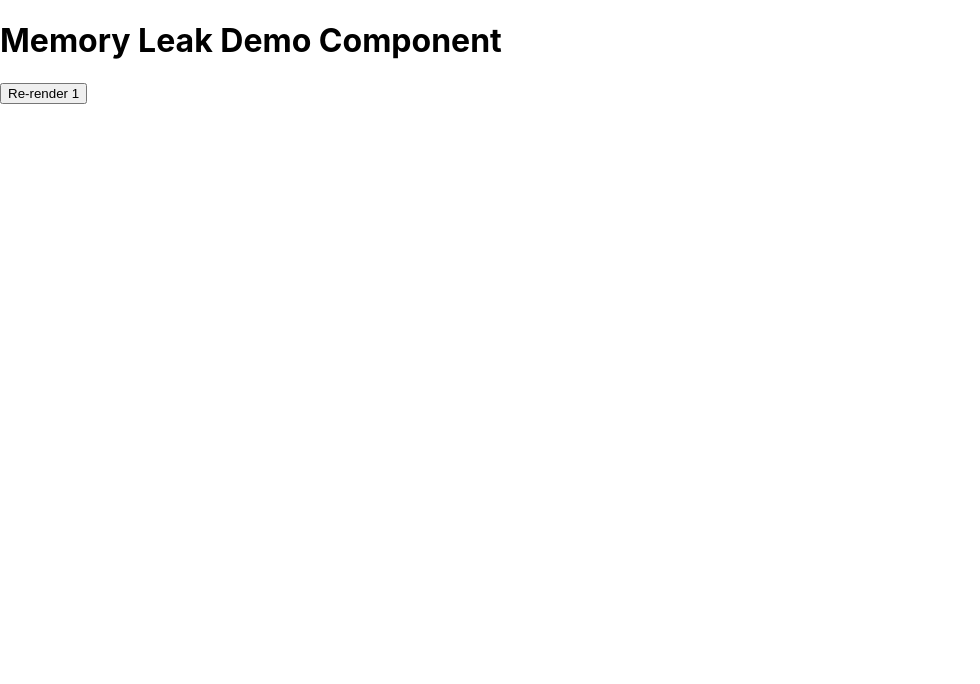
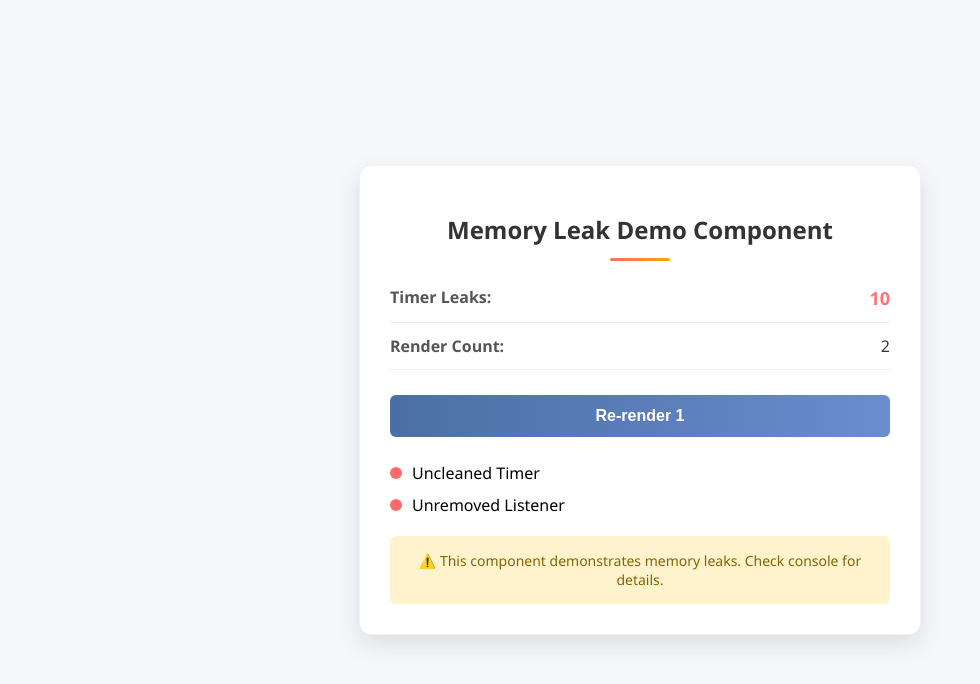
Before and after one commit to EdmondWang/React-Scenario, a React (Create React App) app: page /memory-leak in a window 1280 px wide. Shown: the top 684 px of the page, without its empty margins (0-980 px from the left). Built offline with nearby package versions, Linux system fonts and the light colour scheme.

Commit message:
styles to memory leak page

```diff
--- a/src/features/memory-leak/index.tsx
+++ b/src/features/memory-leak/index.tsx
@@ -1,14 +1,25 @@
-import { useEffect, useState } from 'react';
+import React, { useState, useEffect } from 'react';
+import './styles.css';
 
 const LeakDemo = () => {
     console.log('LeakDemo component render function is called');
 
     const [count, setCount] = useState(1);
+    const [leakCount, setLeakCount] = useState(0);
+    const [renderCount, setRenderCount] = useState(0);
+
+    // Track component renders
+    useEffect(() => {
+        setRenderCount(prev => prev + 1);
+    }, []); // Empty dependency array to run only once on mount
+
     // Uncleaned timer (memory leak point)
     useEffect(() => {
         console.log('Creating setInterval timer');
+        // eslint-disable-next-line @typescript-eslint/no-unused-vars
         const timer = setInterval(() => {
             console.log('Leaking memory...');
+            setLeakCount(prev => prev + 1);
         }, 1000);
 
         // Intentionally not returning cleanup function
@@ -25,9 +36,21 @@ const LeakDemo = () => {
     }, []);
 
     return (
-        <div>
-            <h1>Memory Leak Demo Component</h1>
+        <div className="leak-demo-container">
+            <div className="card">
+                <h1 className="title">Memory Leak Demo Component</h1>
+                <div className="info-section">
+                    <div className="info-item">
+                        <span className="label">Timer Leaks:</span>
+                        <span className="value leak-count">{leakCount}</span>
+                    </div>
+                    <div className="info-item">
+                        <span className="label">Render Count:</span>
+                        <span className="value">{renderCount}</span>
+                    </div>
+                </div>
                 <button
+                    className="reload-button"
                     onClick={() => {
                         console.log('Forcing re-render');
                         setCount((prev: number) => prev + 1);
@@ -35,8 +58,23 @@ const LeakDemo = () => {
                 >
                     Re-render {count}
                 </button>
+                <div className="leak-indicators">
+                    <div className="indicator-item">
+                        <div className="indicator active"></div>
+                        <span>Uncleaned Timer</span>
+                    </div>
+                    <div className="indicator-item">
+                        <div className="indicator active"></div>
+                        <span>Unremoved Listener</span>
+                    </div>
+                </div>
+                <div className="warning-text">
+                    <p>⚠️ This component demonstrates memory leaks. Check console for details.</p>
+                </div>
+            </div>
         </div>
     );
 };
 
+
 export default LeakDemo;
--- /dev/null
+++ b/src/features/memory-leak/styles.css
@@ -0,0 +1,162 @@
+.leak-demo-container {
+  display: flex;
+  justify-content: center;
+  align-items: center;
+  min-height: 100vh;
+  background-color: #f5f7fa;
+  padding: 20px;
+  box-sizing: border-box;
+  font-family: 'Segoe UI', Tahoma, Geneva, Verdana, sans-serif;
+}
+
+.card {
+  background-color: white;
+  border-radius: 12px;
+  box-shadow: 0 10px 25px rgba(0, 0, 0, 0.1);
+  padding: 30px;
+  width: 100%;
+  max-width: 500px;
+  transition: transform 0.3s ease, box-shadow 0.3s ease;
+}
+
+.card:hover {
+  transform: translateY(-5px);
+  box-shadow: 0 15px 30px rgba(0, 0, 0, 0.15);
+}
+
+.title {
+  color: #333;
+  font-size: 24px;
+  margin-bottom: 25px;
+  text-align: center;
+  position: relative;
+  padding-bottom: 15px;
+}
+
+.title::after {
+  content: '';
+  position: absolute;
+  bottom: 0;
+  left: 50%;
+  transform: translateX(-50%);
+  width: 60px;
+  height: 3px;
+  background: linear-gradient(90deg, #ff6b6b, #ffa502);
+  border-radius: 2px;
+}
+
+.info-section {
+  margin-bottom: 25px;
+}
+
+.info-item {
+  display: flex;
+  justify-content: space-between;
+  margin-bottom: 12px;
+  padding-bottom: 12px;
+  border-bottom: 1px solid #eee;
+}
+
+.label {
+  font-weight: 600;
+  color: #555;
+}
+
+.value {
+  color: #333;
+  font-weight: 500;
+}
+
+.leak-count {
+  color: #ff6b6b;
+  font-weight: 700;
+  font-size: 18px;
+  animation: pulse 2s infinite;
+}
+
+@keyframes pulse {
+  0% { opacity: 1; }
+  50% { opacity: 0.7; }
+  100% { opacity: 1; }
+}
+
+.reload-button {
+  width: 100%;
+  padding: 12px;
+  background: linear-gradient(90deg, #4a6fa5, #6b8cce);
+  color: white;
+  border: none;
+  border-radius: 6px;
+  font-size: 16px;
+  font-weight: 600;
+  cursor: pointer;
+  transition: background-color 0.3s ease, transform 0.2s ease;
+  margin-bottom: 25px;
+}
+
+.reload-button:hover {
+  background: linear-gradient(90deg, #3a5a8a, #5b7bc8);
+  transform: translateY(-2px);
+}
+
+.reload-button:active {
+  transform: translateY(0);
+}
+
+.leak-indicators {
+  margin-bottom: 20px;
+}
+
+.indicator-item {
+  display: flex;
+  align-items: center;
+  margin-bottom: 10px;
+}
+
+.indicator {
+  width: 12px;
+  height: 12px;
+  border-radius: 50%;
+  margin-right: 10px;
+}
+
+.indicator.active {
+  background-color: #ff6b6b;
+  box-shadow: 0 0 0 rgba(255, 107, 107, 0.7);
+  animation: pulse-ring 1.5s cubic-bezier(0.215, 0.61, 0.355, 1) infinite;
+}
+
+@keyframes pulse-ring {
+  0% {
+    box-shadow: 0 0 0 0 rgba(255, 107, 107, 0.7);
+  }
+  70% {
+    box-shadow: 0 0 0 10px rgba(255, 107, 107, 0);
+  }
+  100% {
+    box-shadow: 0 0 0 0 rgba(255, 107, 107, 0);
+  }
+}
+
+.warning-text {
+  background-color: #fff3cd;
+  color: #856404;
+  padding: 15px;
+  border-radius: 6px;
+  font-size: 14px;
+  text-align: center;
+}
+
+.warning-text p {
+  margin: 0;
+}
+
+@media (max-width: 500px) {
+  .card {
+    padding: 20px;
+  }
+
+  .title {
+    font-size: 20px;
+  }
+}
```
Lines whose indentation alone changed are shown as unchanged.
